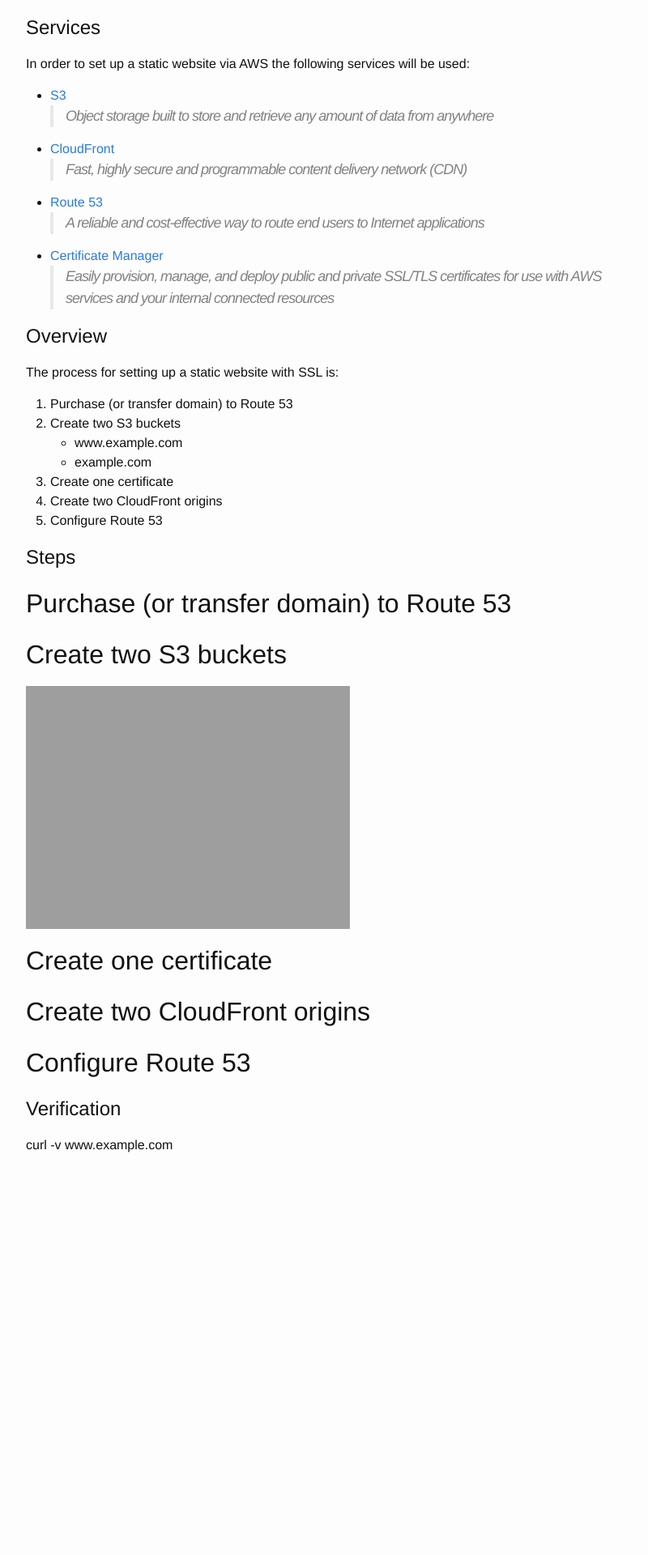
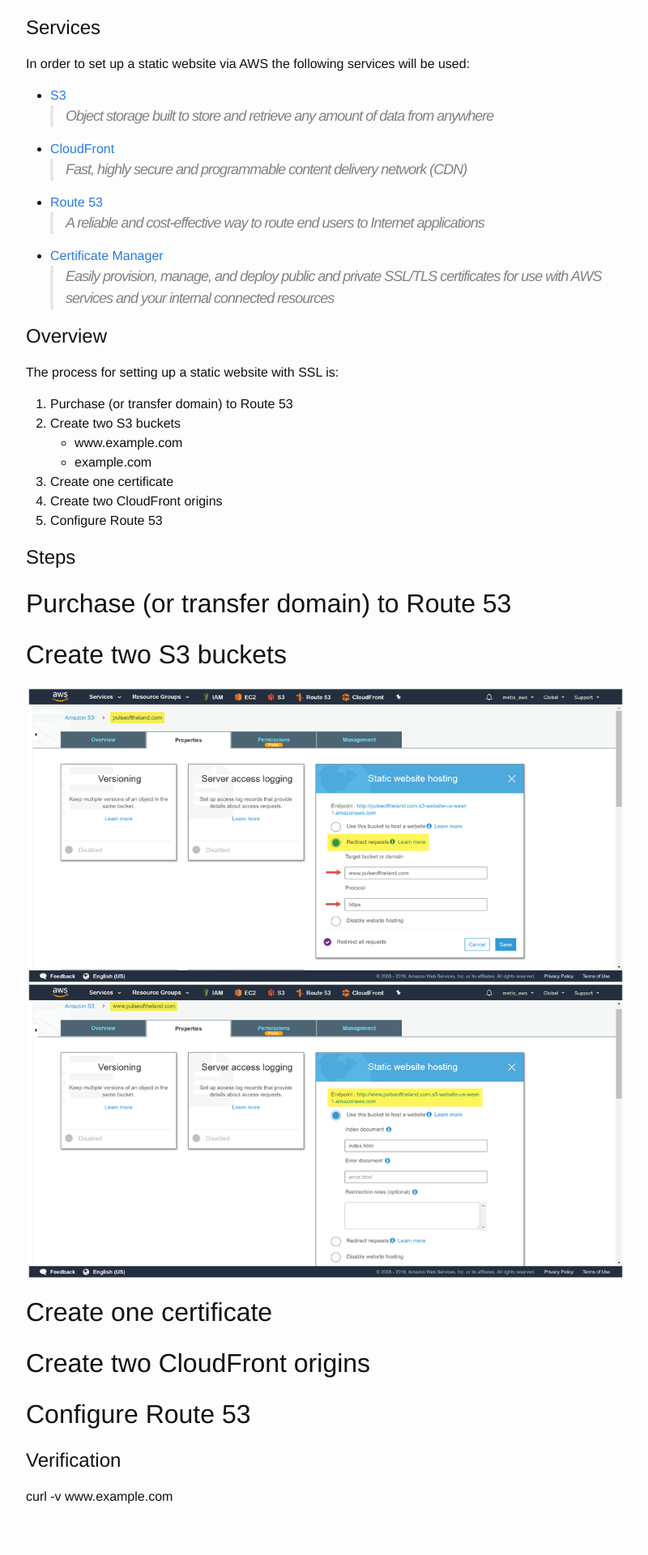
Before and after one commit to abalone23/abalone23.github.io, a Jekyll site: the page built from _posts/2019-10-11-static-site-aws.markdown, in a window 1280 px wide. Shown: the part 843-2763 px from the top of the page at 81% size, without its empty margins (238-1038 px from the left). Built offline with Jekyll 4.4.1, drawn with Linux system fonts in a browser that asks for light colours; before the commit the page ends 2329 px from its top, so only the background shows below that.

Commit message:
change image link

```diff
--- a/_posts/2019-10-11-static-site-aws.markdown
+++ b/_posts/2019-10-11-static-site-aws.markdown
@@ -38,7 +38,7 @@ The process for setting up a static website with SSL is:
 ## Purchase (or transfer domain) to Route 53
 
 ## Create two S3 buckets
-![s3-config]({{ site.url }}/assets/s3-potl-config.jpg)
+![S3 Config]({{ site.url }}/assets/s3-potl-config.png)
 
 ## Create one certificate
 
```
